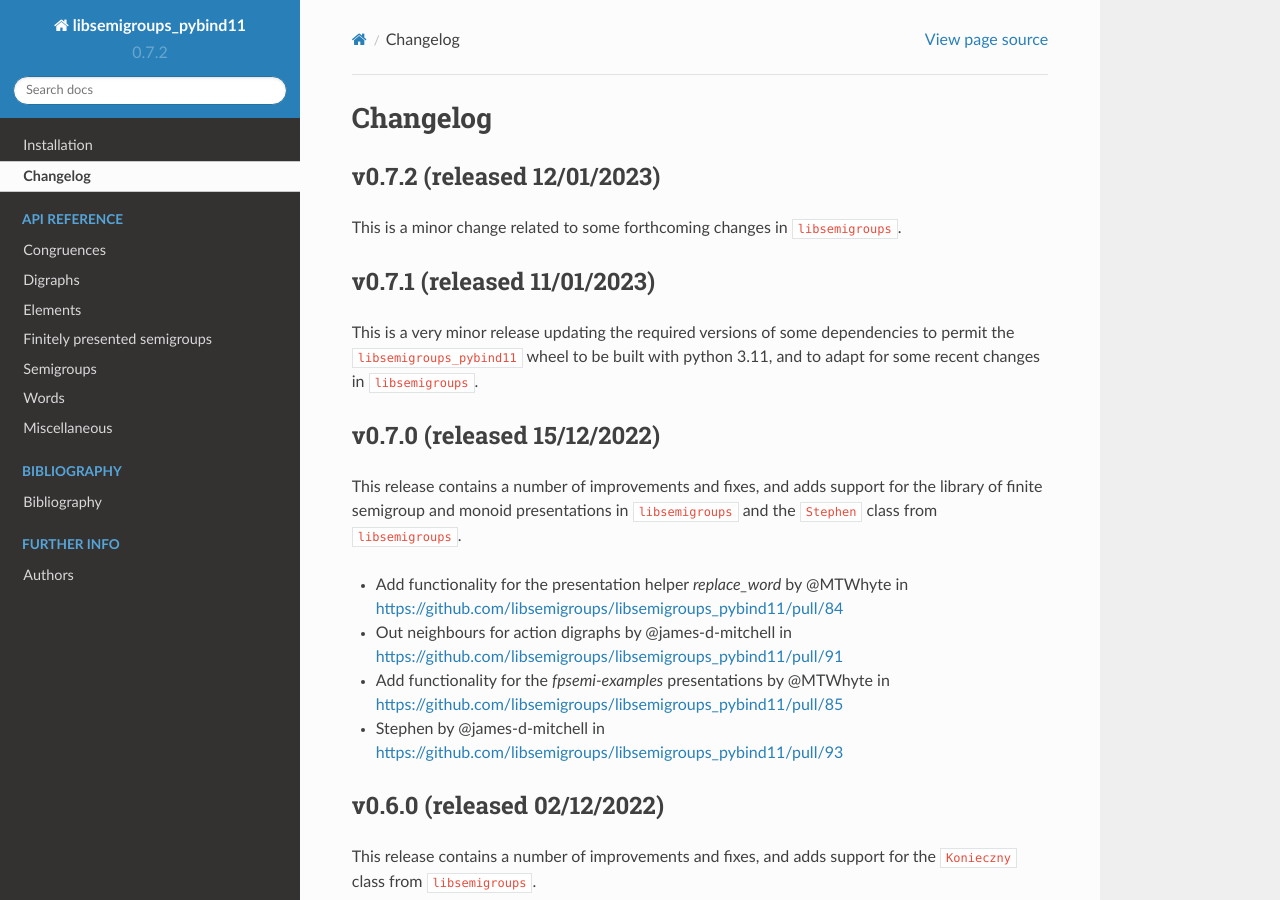
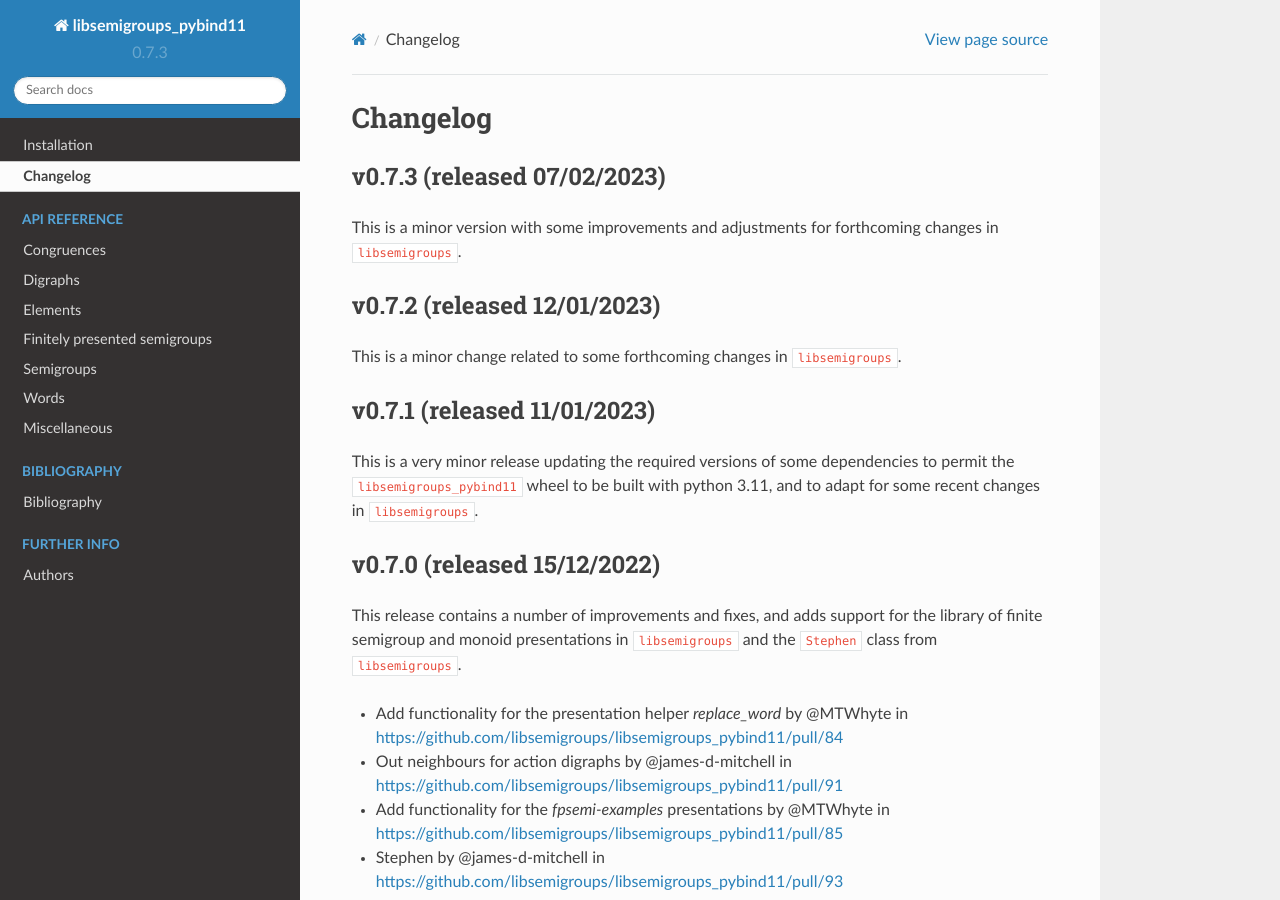
Before and after one commit to libsemigroups/libsemigroups_pybind11, a Sphinx documentation site: the page built from docs/source/changelog.rst, in a window 1280 px wide and 900 px high. Built offline with Sphinx 7.4.7 and the Read the Docs theme 2.0.0, drawn with Linux system fonts in a browser that asks for light colours; pages that are not in the unit, such as notebooks, are missing from menus; some of the changed text lies outside the part shown.

Commit message:
Update version numbers etc for v0.7.3

```diff
--- a/docs/source/changelog.rst
+++ b/docs/source/changelog.rst
@@ -1,4 +1,4 @@
-.. Copyright (c) 2021-2022, J. D. Mitchell
+.. Copyright (c) 2021-2023, J. D. Mitchell
 
    Distributed under the terms of the GPL license version 3.
 
@@ -6,6 +6,12 @@
 
 Changelog
 =========
+
+v0.7.3 (released 07/02/2023)
+----------------------------
+
+This is a minor version with some improvements and adjustments for forthcoming
+changes in ``libsemigroups``.
 
 v0.7.2 (released 12/01/2023)
 ----------------------------
--- a/docs/source/conf.py
+++ b/docs/source/conf.py
@@ -24,10 +24,10 @@ templates_path = ["_templates"]
 source_suffix = ".rst"
 master_doc = "index"
 project = u"libsemigroups_pybind11"
-copyright = u"2021-2022, J. D. Mitchell + Maria Tsalakou"
+copyright = u"2021-2023, J. D. Mitchell + Maria Tsalakou"
 author = u"J. D. Mitchell + Maria Tsalakou"
-version = u"0.7.2"
-release = u"0.7.2"
+version = u"0.7.3"
+release = u"0.7.3"
 language = "python"
 exclude_patterns = ["_build"]
 pygments_style = "sphinx"
--- a/docs/source/index.rst
+++ b/docs/source/index.rst
@@ -1,4 +1,4 @@
-libsemigroups_pybind11 - Version 0.7.2
+libsemigroups_pybind11 - Version 0.7.3
 ======================================
 
 python bindings for the C++ library libsemigroups
--- a/docs/source/install.rst
+++ b/docs/source/install.rst
@@ -4,7 +4,7 @@
 
    The full license is in the file LICENSE, distributed with this software.
 
-.. |libsemigroups-pybind11-version| replace:: 0.7.2
+.. |libsemigroups-pybind11-version| replace:: 0.7.3
 
 Installation
 ============
--- a/setup.py
+++ b/setup.py
@@ -29,7 +29,7 @@ from tools import (  # pylint: disable=import-error, wrong-import-position
     compare_version_numbers,
 )
 
-__version__ = "0.7.2"
+__version__ = "0.7.3"
 
 pprint(os.environ)
 
```
Also changed, not shown: README.md (+5 -5 lines).
